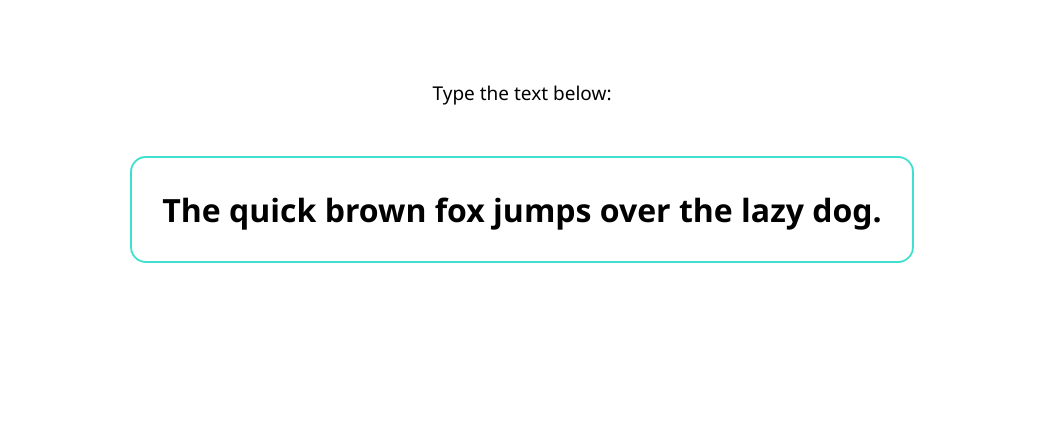
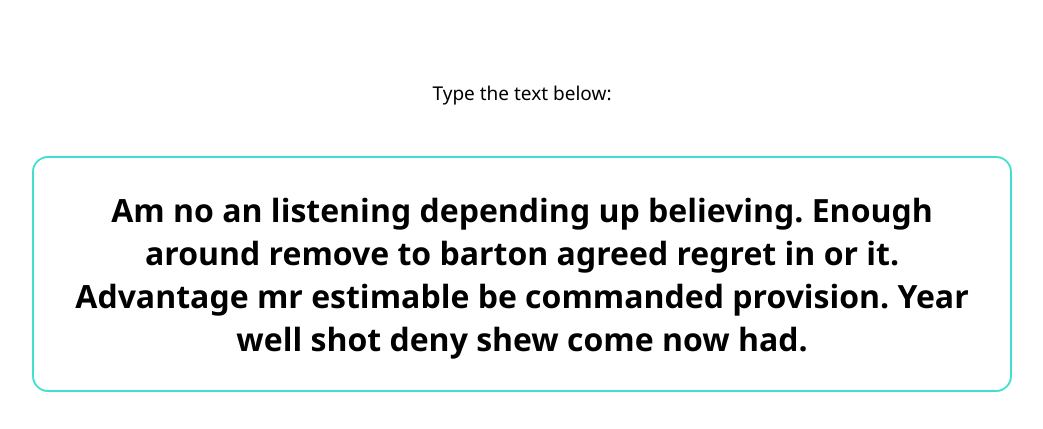
Before and after one commit to abegail/typing-test, a plain HTML site: page index.html in a window 1280 px wide. Shown: the whole page, without its empty margins (118-1161 px from the left). Drawn offline with Linux system fonts and the light colour scheme.

Commit message:
Aligned text to center

```diff
--- a/index.html
+++ b/index.html
@@ -8,7 +8,7 @@
 </head>
 <body>
     <h1>Type the text below:</h1>
-    <div class="textContainer"><span id="typed"></span><span id="untyped">The quick brown fox jumps over the lazy dog.</span></div>
+    <div class="textContainer"><span id="typed"></span><span id="untyped">Am no an listening depending up believing. Enough around remove to barton agreed regret in or it. Advantage mr estimable be commanded provision. Year well shot deny shew come now had.</span></div>
     <h2 id="testDone"></h2>
     <audio id="tink" src="sounds/tink.wav"></audio>
     <audio id="boom" src="sounds/boom.wav"></audio>
--- a/typingTest.css
+++ b/typingTest.css
@@ -28,6 +28,9 @@ span {
     border-radius: 16px;
     padding: 30px;
     margin-bottom: 40px;
+    margin-left: 150px;
+    margin-right: 150px;
+    text-align: center;
 }
 
 #typed {
```
